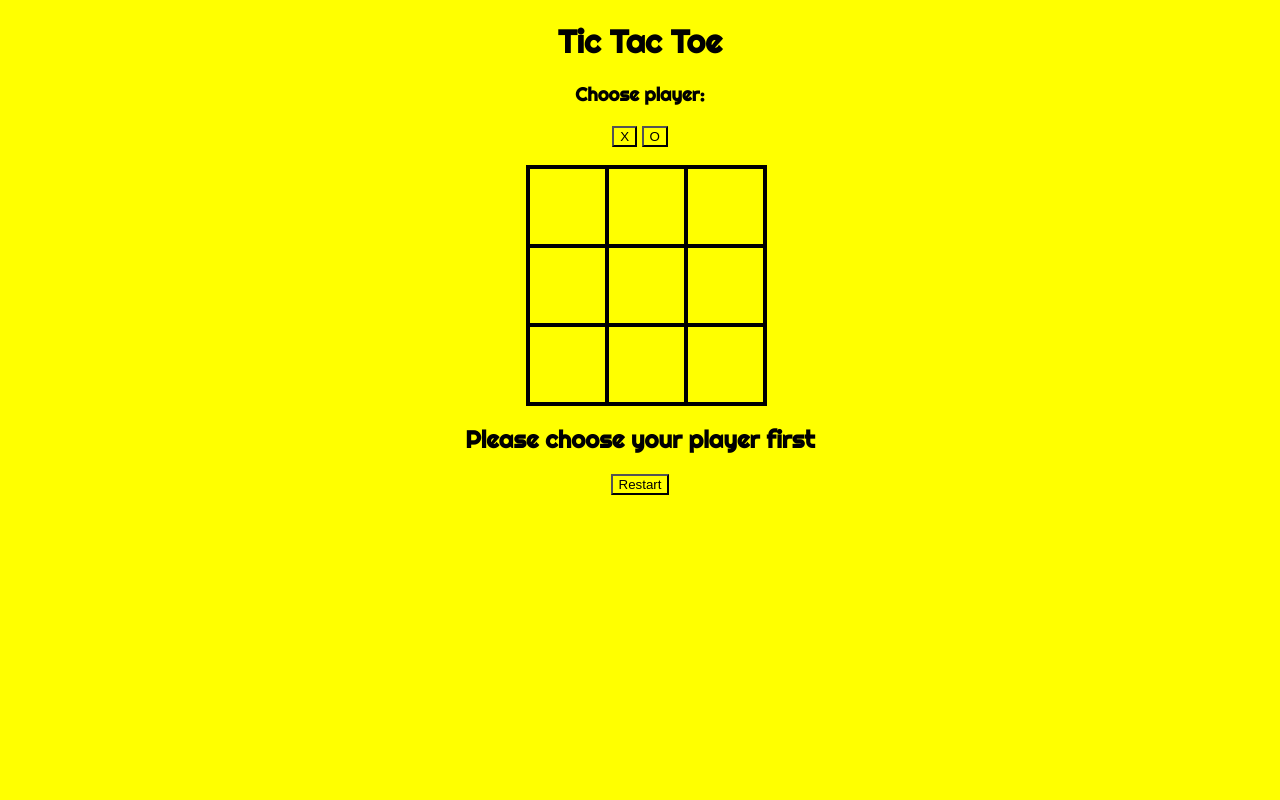
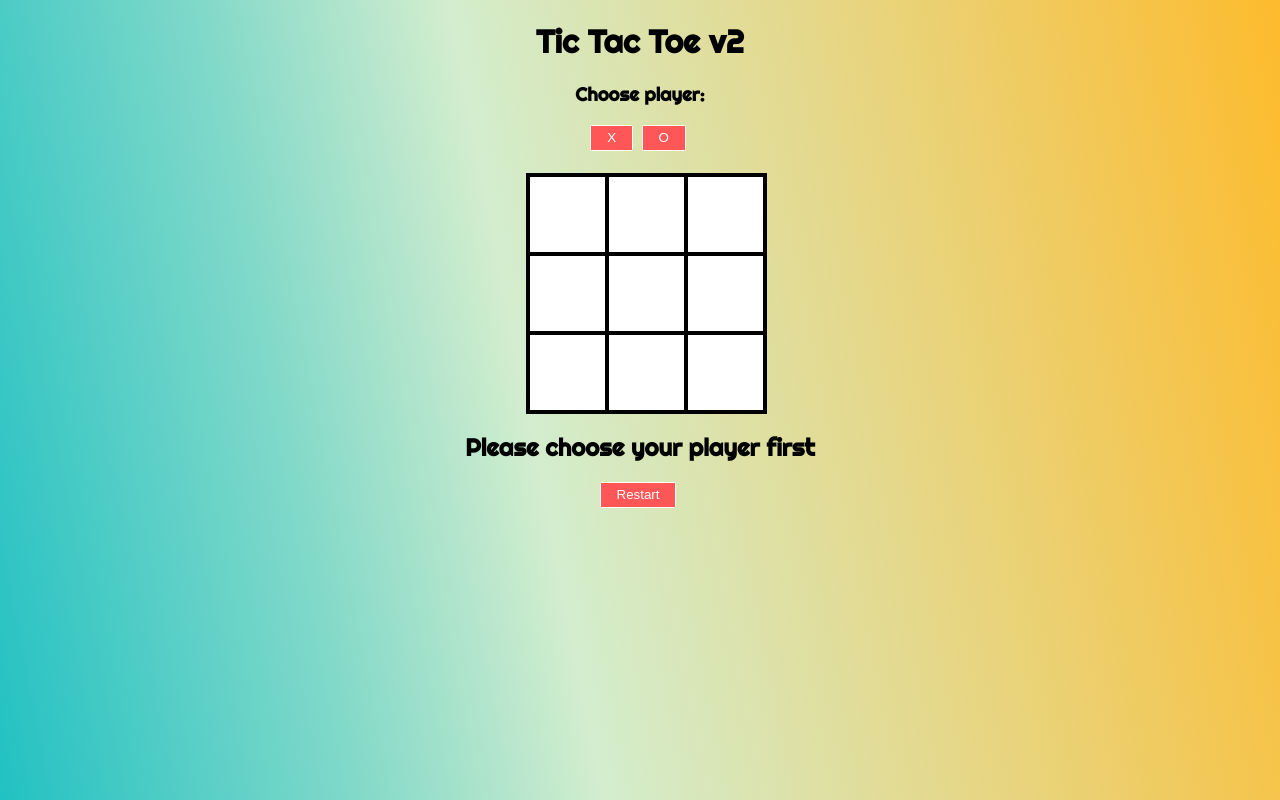
Before and after one commit to brentdoering/tic-tac-toe, a plain HTML site: page index.html in a window 1280 px wide. Drawn offline with Linux system fonts and the light colour scheme.

Commit message:
Updated CSS and scripts for v2

```diff
--- a/index.html
+++ b/index.html
@@ -4,7 +4,7 @@
     <meta charset="UTF-8">
     <meta http-equiv="X-UA-Compatible" content="IE=edge">
     <meta name="viewport" content="width=device-width, initial-scale=1.0">
-    <title>Tic-Tac-Toe v1</title>
+    <title>Tic-Tac-Toe v2</title>
     <link rel="preconnect" href="https://fonts.googleapis.com">
 <link rel="preconnect" href="https://fonts.gstatic.com" crossorigin>
 <link href="https://fonts.googleapis.com/css2?family=Righteous&display=swap" rel="stylesheet">
@@ -12,7 +12,7 @@
 </head>
 <body>
     <div id="gameContainer">
-        <h1>Tic Tac Toe</h1>
+        <h1>Tic Tac Toe v2</h1>
         <div id="playerChoice">
             <h3>Choose player:</h3>
             <button id="playerXbtn">X</button> <button id="playerObtn">O</button>
--- a/script.js
+++ b/script.js
@@ -85,6 +85,7 @@ function restartGame(){
     cells.forEach(cell => cell.textContent = "");
     playerXbtn.addEventListener("click", setPlayerX);
     playerObtn.addEventListener("click", setPlayerO);
+    running = false;
 }
 
 function setPlayerX() {
--- a/style.css
+++ b/style.css
@@ -1,5 +1,6 @@
-* {
-    background-color: yellow;
+body {
+    background: linear-gradient(79deg, rgba(34,193,195,1) 0%, rgba(130,217,201,1) 25%, rgba(211,237,206,1) 42%, rgba(232,212,126,1) 71%, rgba(253,187,45,1) 100%);background-attachment: fixed;
+
 }
 
 .cell {
@@ -10,6 +11,7 @@
     line-height: 75px;
     font-size: 50px;
     cursor: pointer;
+    background-color: white;
 }
 
 #cellContainer {
@@ -22,5 +24,30 @@
 #gameContainer {
     font-family: 'Righteous', cursive;
     text-align: center;
+}
 
-}
+button {
+    display: inline-block;
+    padding: 0.35em 1.2em;
+    border: 0.1em solid #FFFFFF;
+    margin: 0 0.3em 0.3em 0;
+    border-radius:0.12em;
+    box-sizing: border-box;
+    text-decoration:none;
+    color:#FFFFFF;
+    background-color: #ff5757;
+    text-align:center;
+    transition: all 0.2s;
+    }
+
+button:hover{
+    color:#000000;
+    background-color:#FFFFFF;
+    }
+
+@media all and (max-width:30em){
+    button{
+    display:block;
+    margin:0.4em auto;
+    }
+    }
```
